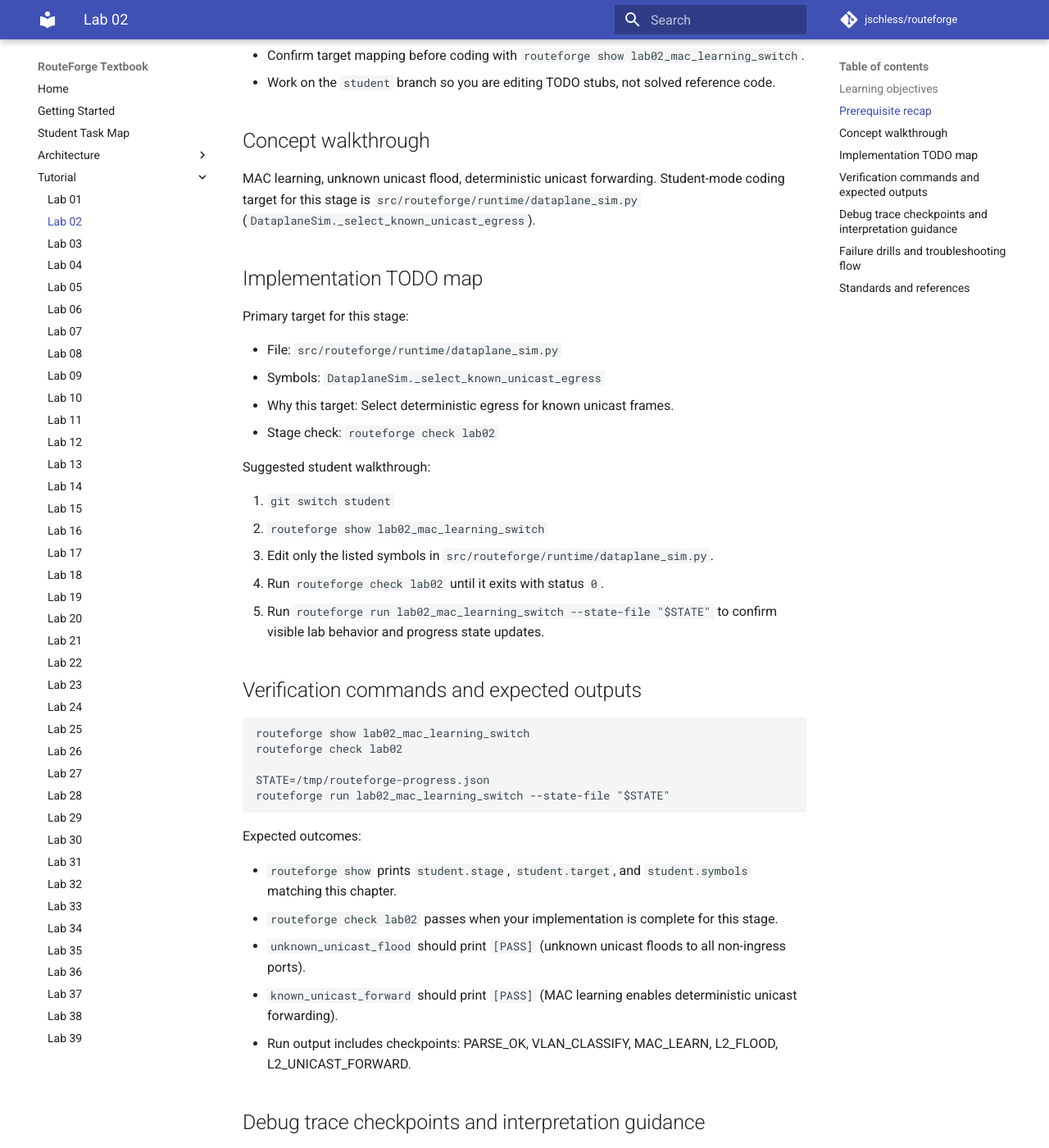
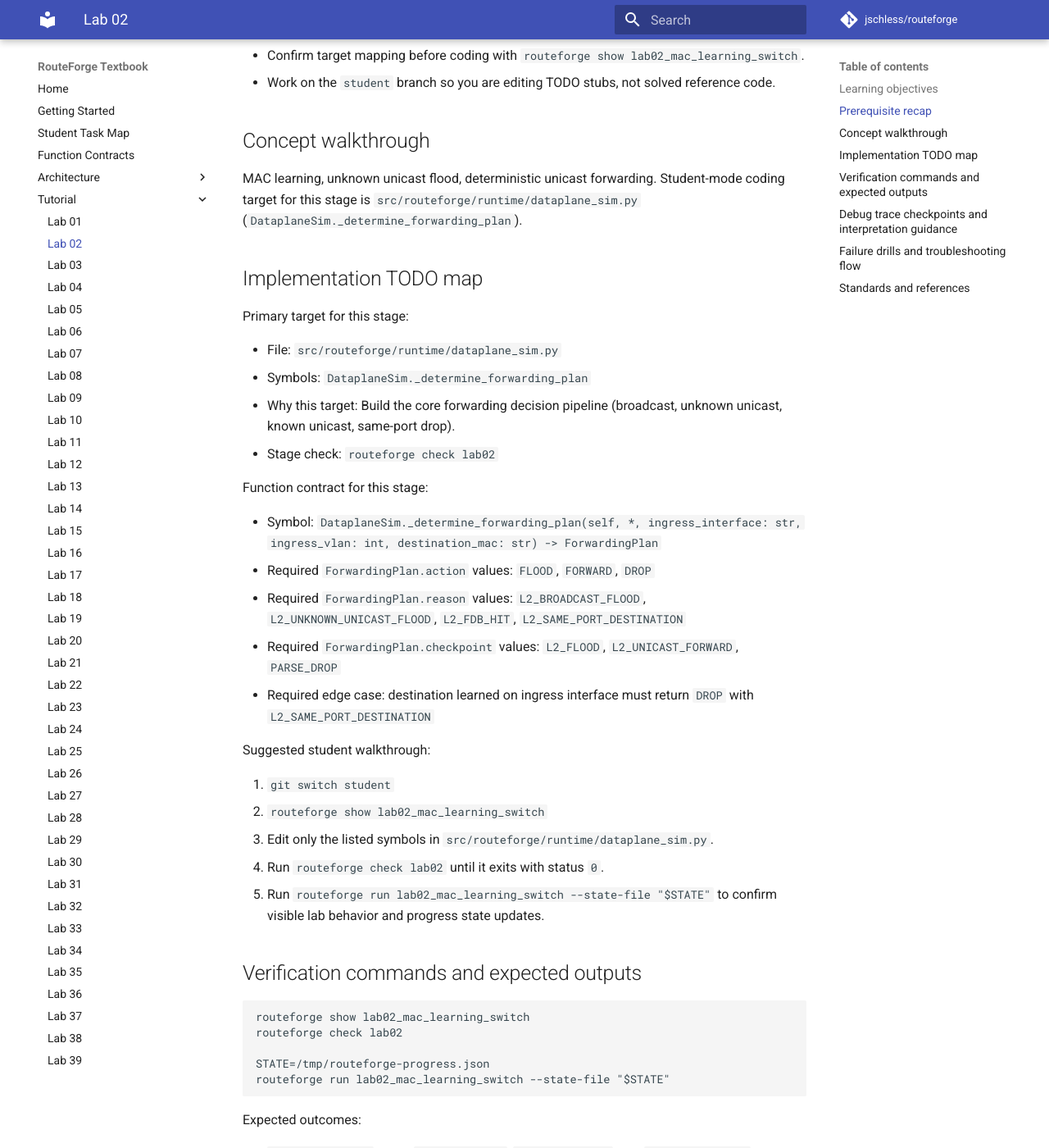
Before and after one commit to jschless/routeforge, an MkDocs documentation site: the page built from docs/tutorial/lab02_mac_learning_switch.md, in a window 1280 px wide and 1400 px high, scrolled down 478 px. Shown: the whole window at 82% size. Built offline with MkDocs 1.6.1 and Material for MkDocs 9.7.7, drawn with Linux system fonts in a browser that asks for light colours; comment, search, counter and statistics services are not loaded; some of the changed text lies outside the part shown.

Commit message:
Refactor Lab 2 target and add function contract references

```diff
--- a/docs/tutorial/lab02_mac_learning_switch.md
+++ b/docs/tutorial/lab02_mac_learning_switch.md
@@ -2,7 +2,7 @@
 
 ## Learning objectives
 
-- Implement `DataplaneSim._select_known_unicast_egress` in `src/routeforge/runtime/dataplane_sim.py`.
+- Implement `DataplaneSim._determine_forwarding_plan` in `src/routeforge/runtime/dataplane_sim.py`.
 - Deliver `unknown_unicast_flood`: unknown unicast floods to all non-ingress ports.
 - Deliver `known_unicast_forward`: MAC learning enables deterministic unicast forwarding.
 - Validate internal behavior through checkpoints: PARSE_OK, VLAN_CLASSIFY, MAC_LEARN, L2_FLOOD, L2_UNICAST_FORWARD.
@@ -15,16 +15,24 @@
 
 ## Concept walkthrough
 
-MAC learning, unknown unicast flood, deterministic unicast forwarding. Student-mode coding target for this stage is `src/routeforge/runtime/dataplane_sim.py` (`DataplaneSim._select_known_unicast_egress`).
+MAC learning, unknown unicast flood, deterministic unicast forwarding. Student-mode coding target for this stage is `src/routeforge/runtime/dataplane_sim.py` (`DataplaneSim._determine_forwarding_plan`).
 
 ## Implementation TODO map
 
 Primary target for this stage:
 
 - File: `src/routeforge/runtime/dataplane_sim.py`
-- Symbols: `DataplaneSim._select_known_unicast_egress`
-- Why this target: Select deterministic egress for known unicast frames.
+- Symbols: `DataplaneSim._determine_forwarding_plan`
+- Why this target: Build the core forwarding decision pipeline (broadcast, unknown unicast, known unicast, same-port drop).
 - Stage check: `routeforge check lab02`
+
+Function contract for this stage:
+
+- Symbol: `DataplaneSim._determine_forwarding_plan(self, *, ingress_interface: str, ingress_vlan: int, destination_mac: str) -> ForwardingPlan`
+- Required `ForwardingPlan.action` values: `FLOOD`, `FORWARD`, `DROP`
+- Required `ForwardingPlan.reason` values: `L2_BROADCAST_FLOOD`, `L2_UNKNOWN_UNICAST_FLOOD`, `L2_FDB_HIT`, `L2_SAME_PORT_DESTINATION`
+- Required `ForwardingPlan.checkpoint` values: `L2_FLOOD`, `L2_UNICAST_FORWARD`, `PARSE_DROP`
+- Required edge case: destination learned on ingress interface must return `DROP` with `L2_SAME_PORT_DESTINATION`
 
 Suggested student walkthrough:
 
--- a/mkdocs.yml
+++ b/mkdocs.yml
@@ -14,6 +14,7 @@ nav:
   - Home: index.md
   - Getting Started: getting_started.md
   - Student Task Map: student_task_map.md
+  - Function Contracts: function_contracts.md
   - Architecture:
       - Redesign: routeforge_redesign.md
       - Bridge Contract: bridge_contract.md
```
Also changed, not shown: README.md (+1 -0 lines), docs/function_contracts.md (added, +45 -0 lines), docs/getting_started.md (+1 -0 lines), docs/index.md (+1 -0 lines), docs/student_task_map.md (+1 -1 lines), 8 other files.
